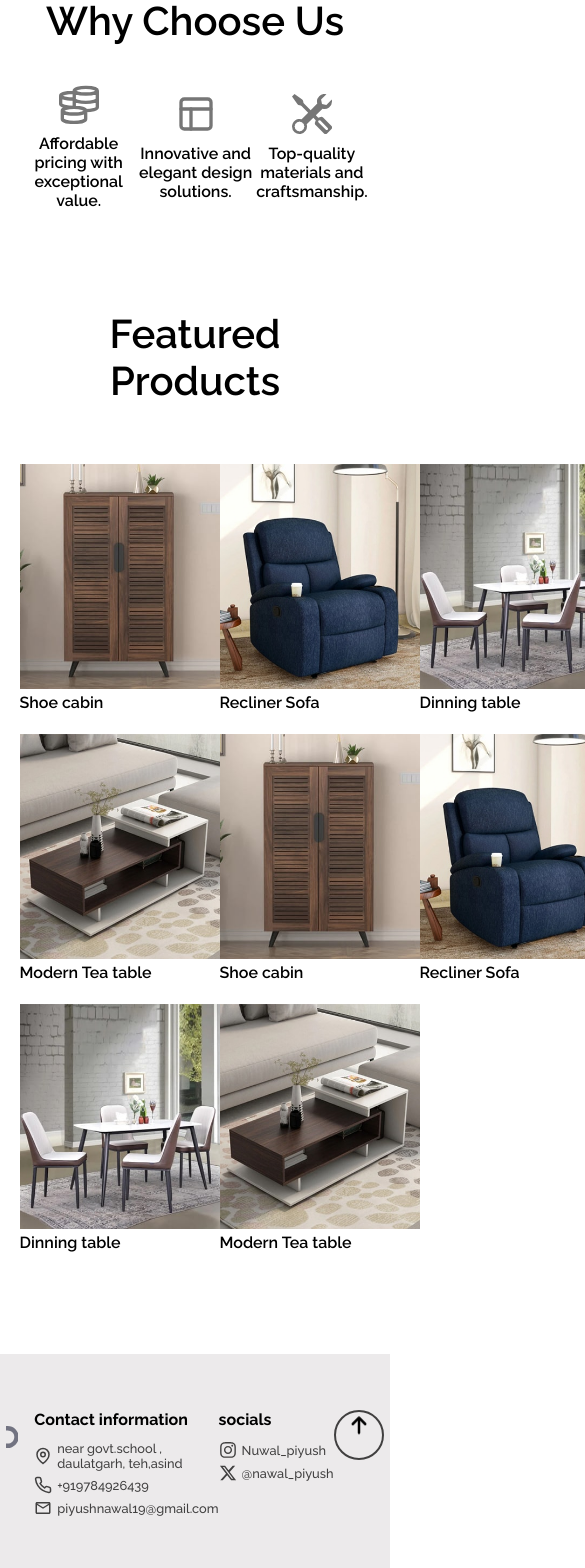
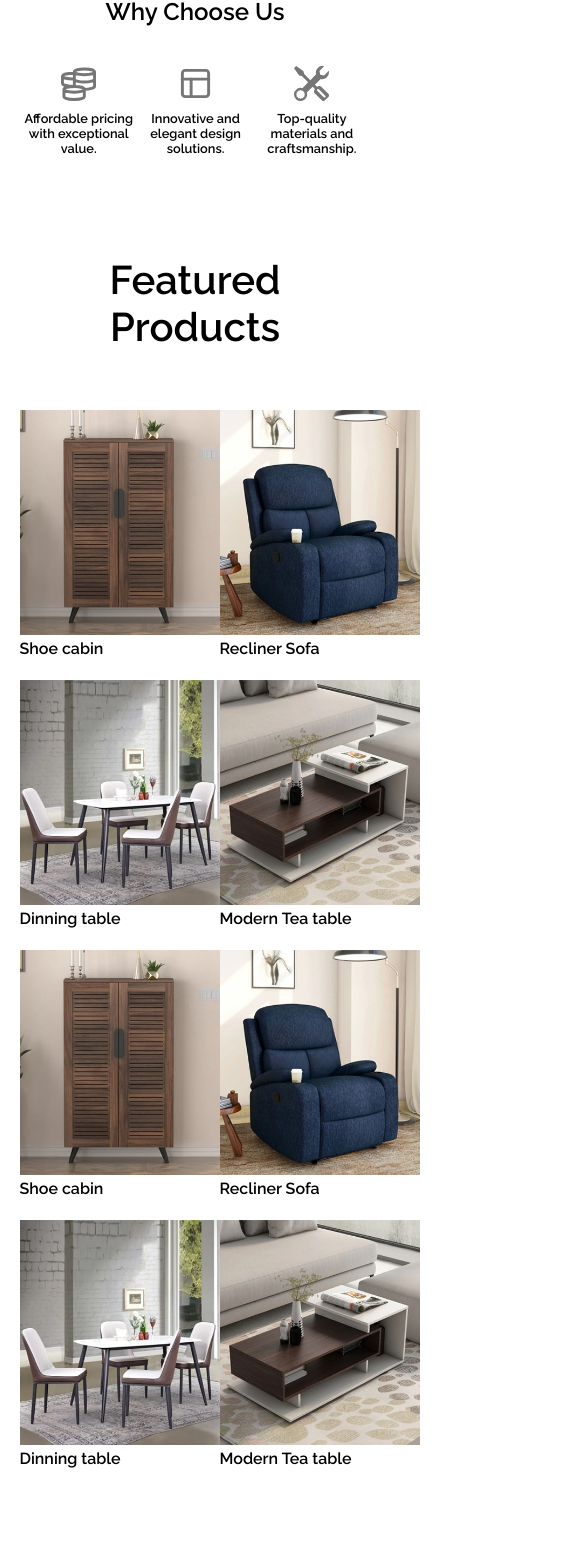
Before and after one commit to peyush-nuwal/radhe, a React (Vite) app: page / in a window 390 px wide. Shown: the part 1460-3028 px from the top of the page, 585 px wide, since content can reach past the window. Built offline with nearby package versions, Linux system fonts and the light colour scheme.

Commit message:
"fixed some mobile size to modern mobiles "

```diff
--- a/src/Components/Benefits/Benefits.css
+++ b/src/Components/Benefits/Benefits.css
@@ -87,7 +87,7 @@ margin: 2rem 0px;
 margin: 2rem 0px;
  }
 .benefits-heading{
-   font-size: 2.5rem;
+   font-size: 1.5rem;
    font-weight: 600;
    text-align: center;
    margin-bottom: 40px;
@@ -108,14 +108,14 @@ margin: 2rem 0px;
     gap: 10px;
 }
 .benefit-icon{
-    width: 40px;
+    width: 35px;
 
-    height: 40px;
+    height: 35px;
     color: #767676;
 }
 
 .benefit-title{
-    font-size: 1rem;
+    font-size: 0.8rem;
     text-align: center;
     font-weight: 600;
 }
--- a/src/Components/Featured/Featured.css
+++ b/src/Components/Featured/Featured.css
@@ -44,7 +44,7 @@
 }
 .featured-product-container{
 
-    grid-template-columns: repeat(3,1fr);
+    grid-template-columns: repeat(2,1fr);
     row-gap: 20px;
 }
 }
--- a/src/Components/Footer/Footer.css
+++ b/src/Components/Footer/Footer.css
@@ -107,7 +107,7 @@
 .creator a{
     color: black;
 }
-@media (max-width:768px) {
+@media (max-width:1024px) {
 
      .footer{
         flex-direction: column;
@@ -166,61 +166,3 @@
 
 
 }
-
-
-@media (max-width:1024px){
-     .footer{
-        flex-direction: row;
-        height: 30vh;
-            padding: 0.5rem 0.4rem;
-     }
-     .footer-logo-container{
-    width:200px ;
-    height: 150px;
-    margin-right: 0rem;
-}
-
-.footer-details-wrapper{
-    flex-direction: row;
-     padding-left: 1rem;
-     padding-top: 3rem;
-     height: 100%;
-     justify-content: space-evenly;
-
-}
-
-.details-container-heading{
- font-size: 1rem;
-}
-
-
-.details{
-
-    margin-bottom: 5px;
-
-}
-.details-icon{
-    width:18px;
-    height:18px;
-    margin-right: 5px;
-}
-.details-text{
-
-    font-size: 0.8rem;
-
-
-}
-
-
-.scrollToTop-btn{
-    height: 50px;
-    width: 50px;
-
-}
-
-.scrollToTop-icon{
-    width: 20px;
-    height: 20px;
-  animation: goUp 1s infinite alternate ease-in-out ;
-}
-}
```
